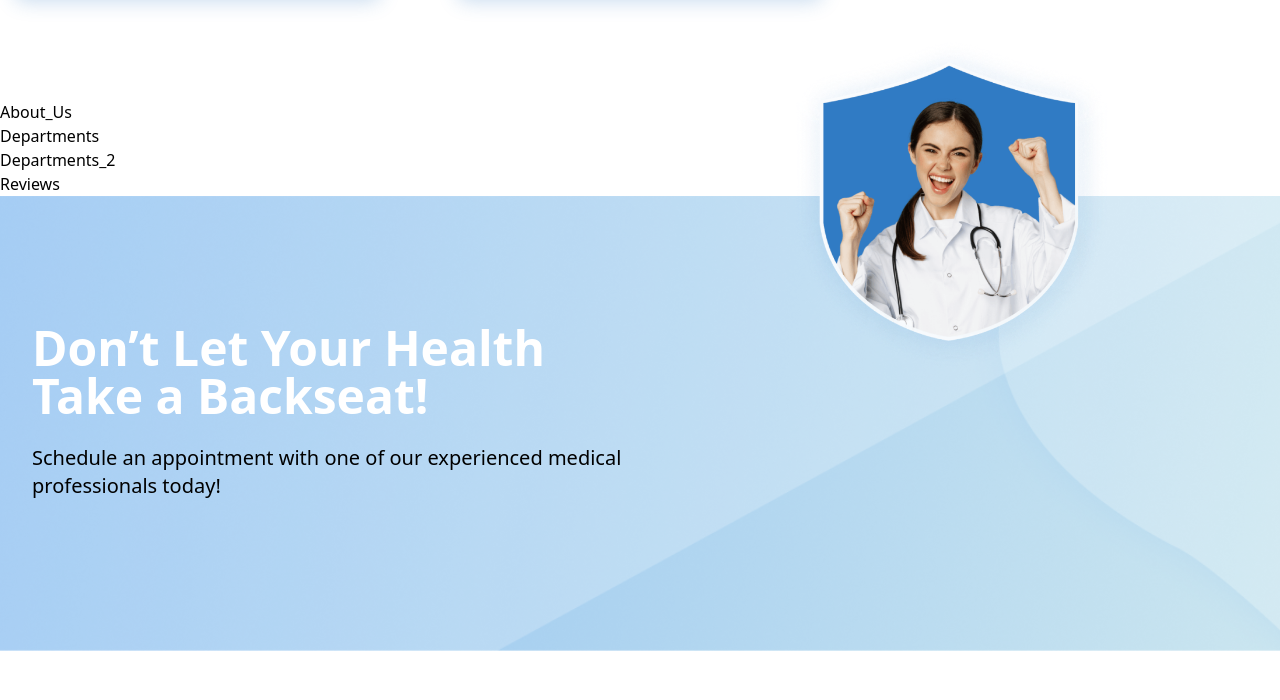
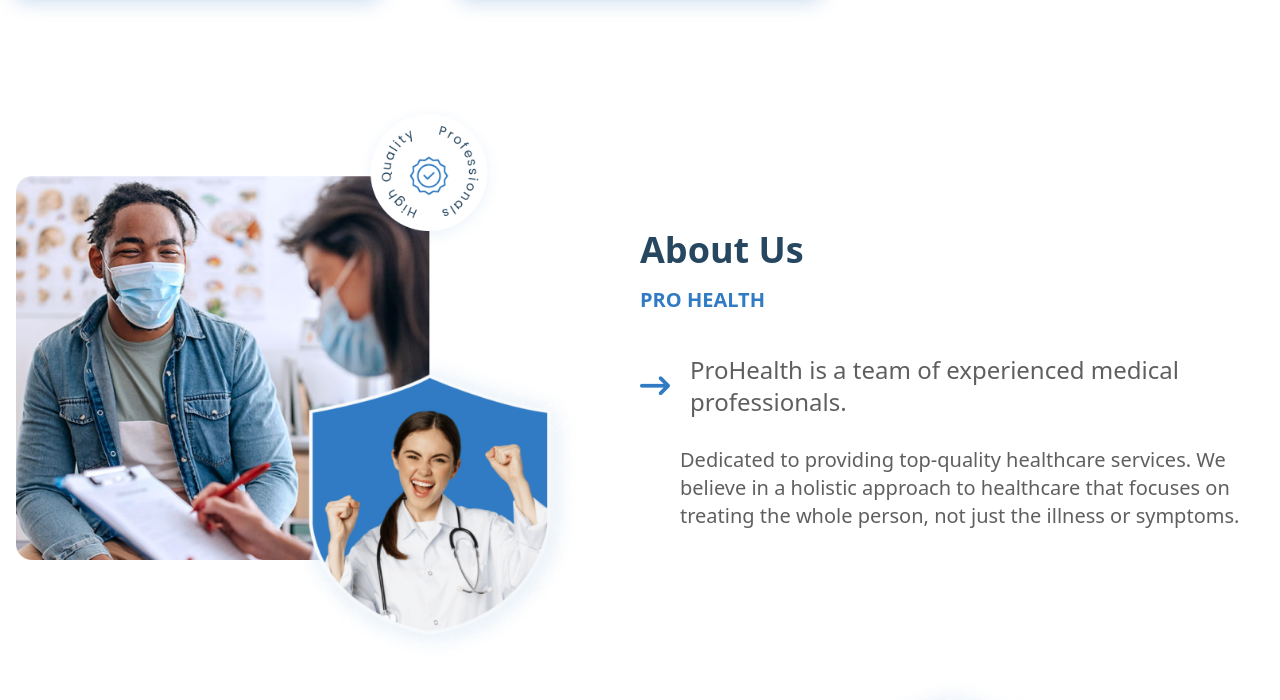
Before and after one commit to singap88a/doctor_iti, a React (Vite) app: page / in a window 1280 px wide. Shown: the part 1376-2076 px from the top of the page. Built offline with nearby package versions, Linux system fonts and the light colour scheme.

Commit message:
About-us

```diff
--- a/src/components/Home_com/About_Us.jsx
+++ b/src/components/Home_com/About_Us.jsx
@@ -1,9 +1,33 @@
- import React from 'react'
+import React from 'react'
+import about from "../../assets/img_home/about.png";
 
- export default function About_Us() {
-   return (
-     <div>
-       About_Us
-     </div>
-   )
- }
+  function About_Us() {
+return (
+<div className="container ">
+      <div className="flex flex-col-reverse w-full m-auto md:flex-row mb-[100px]">
+        {/* Image Section */}
+        <div className="w-full m-auto md:w-1/2">
+          <img src={about} alt="About ProHealth team" className="md:w-[90%] w-full" />
+        </div>
+        {/* Text Section */}
+        <div className="w-full m-auto md:w-1/2 ">
+          <h1 className="text-4xl font-bold text-text_color">About Us</h1>
+          <h3 className="mt-4 text-xl font-semibold text-secondary">PRO HEALTH</h3>
+          <div className="flex items-center gap-5 mt-10">
+            <i className="text-3xl font-bold fa-solid fa-arrow-right-long text-secondary"></i>
+            <p className="text-2xl text-Paragraph">
+              ProHealth is a team of experienced medical professionals.
+            </p>
+          </div>
+          <p className="ml-10 text-xl text-Paragraph mt-7">
+            Dedicated to providing top-quality healthcare services. We believe
+            in a holistic approach to healthcare that focuses on treating the
+            whole person, not just the illness or symptoms.
+          </p>
+        </div>
+      </div>
+    </div>
+  );
+}
+
+export default About_Us;
--- a/tailwind.config.js
+++ b/tailwind.config.js
@@ -14,7 +14,7 @@ export default {
       colors: {
         primary: "",
         secondary: "#307BC4",
-         text_color: "#274760",
+       text_color: "#274760",
         bac_bg: "#8349DB0D",
         Paragraph:"#5f5f5f"
       },
@@ -22,4 +22,5 @@ export default {
     },
   },
   plugins: [],
+
 }
```
